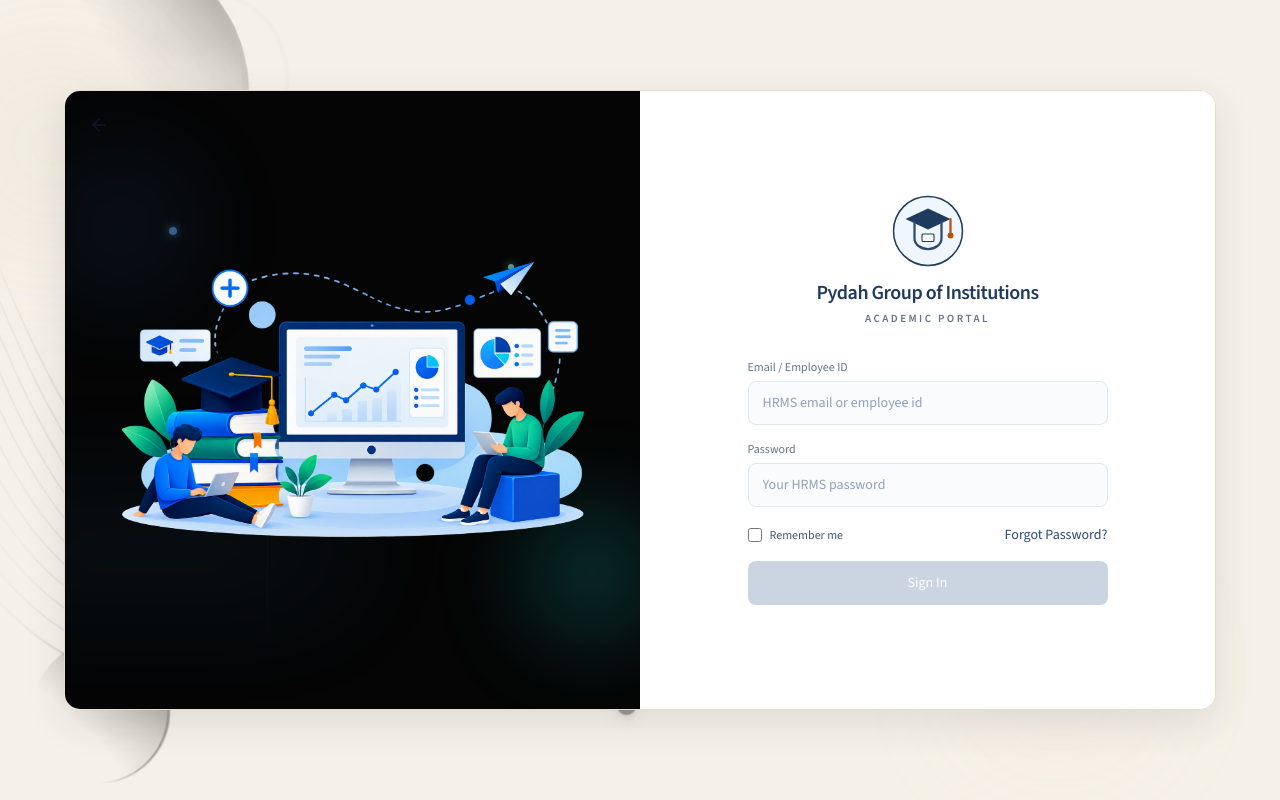
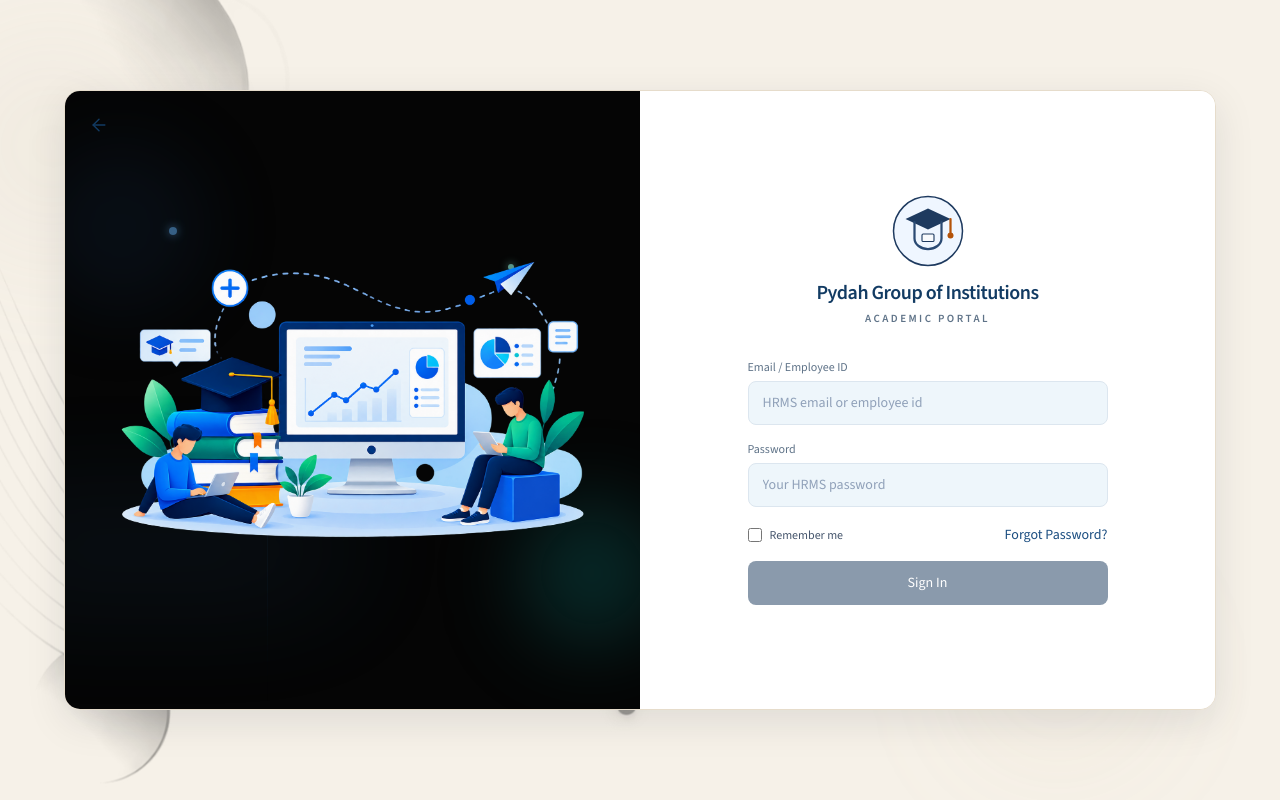
Before and after one commit to teampydahsoft/academic_portal, a Next.js app in the folder frontend/: page /login in a window 1280 px wide. Built offline with nearby package versions, Linux system fonts and the light colour scheme; no server answers.

Commit message:
feat: implement student service and new dashboard components for academic monitoring

```diff
--- a/frontend/src/app/globals.css
+++ b/frontend/src/app/globals.css
@@ -1,30 +1,39 @@
 @import "tailwindcss";
 
 :root {
-  --navy-950: #0f1c2e;
-  --navy-900: #1f3a5f;
-  --navy-800: #2a4a73;
-  --slate-700: #334155;
-  --slate-500: #64748b;
-  --slate-300: #cbd5e1;
-  --slate-200: #e2e8f0;
-  --slate-100: #f1f5f9;
-  --slate-50: #f8fafc;
-  --success: #15803d;
-  --warning: #b45309;
-  --critical: #b91c1c;
-  --info: #1d4ed8;
-  --brand-50: #ecfdf5;
-  --brand-600: #0f766e;
-  --brand-700: #0f5f59;
-  --brand-800: #115e59;
-  --background: #f5f7fa;
-  --foreground: #0f172a;
-  --card: #ffffff;
-  --border: #e2e8f0;
-  --sidebar: #ffffff;
-  --sidebar-muted: #94a3b8;
-  --sidebar-active: #ecfdf5;
+  /* Navy Primary */
+  --navy-950: #0F2742; /* Dark Navy */
+  --navy-900: #123B63; /* Academic Navy */
+  --navy-800: #1a4d80;
+
+  /* Text & Structure (Mapped over old slate variables) */
+  --slate-700: #123B63; /* Primary Text */
+  --slate-500: #5F7388; /* Secondary Text */
+  --slate-300: #8A9AAC; /* Muted Text */
+  --slate-200: #DCE6EF; /* Border Default */
+  --slate-100: #F8FBFD; /* Subtle Surface */
+  --slate-50: #EAF4FB;  /* Soft Blue (Light Accent) */
+
+  /* Status Colors */
+  --success: #0FAF83; /* Pydah Teal */
+  --warning: #f59e0b; /* Soft Amber */
+  --critical: #ef4444; /* Restrained Red */
+  --info: #1e40af;    /* Dark Blue for Info Text */
+
+  /* Brand / Teal Accent */
+  --brand-50: #e6f7f2; /* Light teal bg */
+  --brand-600: #0FAF83; /* Pydah Teal */
+  --brand-700: #087F68; /* Dark Teal */
+  --brand-800: #065c4b;
+
+  /* App Level */
+  --background: #F3F7FB; /* Main Background */
+  --foreground: #123B63; /* Primary Text */
+  --card: #FFFFFF;
+  --border: #E5EDF4; /* Light Border */
+  --sidebar: #FFFFFF;
+  --sidebar-muted: #8A9AAC;
+  --sidebar-active: #e6f7f2;
 }
 
 @theme inline {
--- a/frontend/src/components/layout/TopHeader.tsx
+++ b/frontend/src/components/layout/TopHeader.tsx
@@ -38,7 +38,7 @@
           </button>
           <p className="truncate text-sm text-slate-500">
             Academic Portal <span className="text-slate-300">/</span>{" "}
-            <span className="font-medium text-slate-900">{title}</span>
+            <span className="font-medium text-slate-700">{title}</span>
           </p>
         </div>
 
--- a/frontend/src/components/pwa/PwaInstallPrompt.tsx
+++ b/frontend/src/components/pwa/PwaInstallPrompt.tsx
@@ -55,7 +55,7 @@
           className="h-10 w-10 shrink-0 rounded-lg object-contain ring-1 ring-slate-100 sm:h-11 sm:w-11"
         />
         <div className="min-w-0 flex-1">
-          <p className="truncate text-sm font-semibold text-slate-900">
+          <p className="truncate text-sm font-semibold text-slate-700">
             Install Academic Portal
           </p>
           <p className="truncate text-xs text-slate-500">
--- a/frontend/src/components/ui/FilterBar.tsx
+++ b/frontend/src/components/ui/FilterBar.tsx
@@ -51,7 +51,7 @@
   return (
     <select
       defaultValue={selected}
-      className="h-11 sm:h-9 w-full rounded-md border border-border bg-white px-2 text-sm text-foreground outline-none focus:border-navy-800"
+      className="h-11 sm:h-9 w-full rounded-md border border-border bg-white px-2 text-sm text-foreground outline-none focus:border-brand-600 focus:ring-1 focus:ring-brand-600"
     >
       {unique.map((option, index) => (
         <option key={`${option}__${index}`} value={option}>
@@ -71,7 +71,7 @@
     <input
       type="search"
       placeholder={placeholder}
-      className="h-11 sm:h-9 w-full rounded-md border border-border bg-white px-3 text-sm outline-none focus:border-navy-800 sm:min-w-[220px]"
+      className="h-11 sm:h-9 w-full rounded-md border border-border bg-white px-3 text-sm outline-none focus:border-brand-600 focus:ring-1 focus:ring-brand-600 sm:min-w-[220px]"
     />
   );
 }
--- a/frontend/src/components/ui/MobileDataCard.tsx
+++ b/frontend/src/components/ui/MobileDataCard.tsx
@@ -1,6 +1,4 @@
 import { ReactNode } from "react";
-import { cn } from "@/lib/cn";
-
 export function MobileDataCardHeader({
   title,
   status,
@@ -13,7 +11,7 @@
   return (
     <div className="flex flex-col gap-1 mb-3">
       <div className="flex items-start justify-between gap-2">
-        <div className="font-semibold text-slate-900 leading-tight min-w-0 flex-1 break-words">
+        <div className="font-semibold text-slate-700 leading-tight min-w-0 flex-1 break-words">
           {title}
         </div>
         {status && <div className="shrink-0">{status}</div>}
@@ -37,7 +35,7 @@
       <span className="text-[10px] font-medium uppercase tracking-wider text-slate-400 truncate">
         {label}
       </span>
-      <span className="font-medium text-slate-900 truncate" title={typeof value === "string" ? value : undefined}>
+      <span className="font-medium text-slate-700 truncate" title={typeof value === "string" ? value : undefined}>
         {value}
       </span>
     </div>
--- a/frontend/src/components/ui/StatusBadge.tsx
+++ b/frontend/src/components/ui/StatusBadge.tsx
@@ -5,31 +5,31 @@
 };
 
 const styles: Record<string, string> = {
-  Active: "bg-blue-50 text-info",
+  Active: "bg-slate-50 text-info",
   Inactive: "bg-slate-100 text-slate-700",
-  Regular: "bg-green-50 text-success",
+  Regular: "bg-brand-50 text-success",
   "Course Completed": "bg-slate-100 text-slate-700",
   "Admission Cancelled": "bg-red-50 text-critical",
   Detained: "bg-amber-50 text-warning",
   Discontinued: "bg-red-50 text-critical",
   "Long Absent": "bg-amber-50 text-warning",
-  "Re-Joined": "bg-blue-50 text-info",
-  Rejoined: "bg-blue-50 text-info",
-  Published: "bg-green-50 text-success",
+  "Re-Joined": "bg-slate-50 text-info",
+  Rejoined: "bg-slate-50 text-info",
+  Published: "bg-brand-50 text-success",
   Draft: "bg-slate-100 text-slate-700",
-  Balanced: "bg-green-50 text-success",
+  Balanced: "bg-brand-50 text-success",
   Overloaded: "bg-red-50 text-critical",
   Underloaded: "bg-amber-50 text-warning",
   Critical: "bg-red-50 text-critical",
   High: "bg-amber-50 text-warning",
-  Medium: "bg-blue-50 text-info",
-  Low: "bg-green-50 text-success",
+  Medium: "bg-slate-50 text-info",
+  Low: "bg-brand-50 text-success",
   Open: "bg-amber-50 text-warning",
-  Closed: "bg-green-50 text-success",
+  Closed: "bg-brand-50 text-success",
   Pending: "bg-amber-50 text-warning",
-  Posted: "bg-green-50 text-success",
-  Paid: "bg-green-50 text-success",
-  Pass: "bg-green-50 text-success",
+  Posted: "bg-brand-50 text-success",
+  Paid: "bg-brand-50 text-success",
+  Pass: "bg-brand-50 text-success",
   Fail: "bg-red-50 text-critical",
   Supply: "bg-amber-50 text-warning",
 };
--- a/frontend/src/features/user-management/UserPermissionsModal.tsx
+++ b/frontend/src/features/user-management/UserPermissionsModal.tsx
@@ -185,7 +185,7 @@
                                 />
                               </div>
                               <div className="flex-1 min-w-0 text-sm">
-                                <p className={`font-medium ${fromRole && !isRevoked ? "text-slate-600" : "text-slate-900"}`}>
+                                <p className={`font-medium ${fromRole && !isRevoked ? "text-slate-500" : "text-slate-700"}`}>
                                   {presentation?.label || fallbackName}
                                   {fromRole && <span className="ml-2 text-[10px] font-normal uppercase tracking-wider text-slate-400 border border-slate-200 px-1 py-0.5 rounded">Inherited</span>}
                                 </p>
```
Also changed, not shown: frontend/src/components/layout/Sidebar.tsx (+15 -15 lines), frontend/src/features/dashboard/DashboardView.tsx (+4 -4 lines), 1 other file (tests, documents, lock files or other folders).
